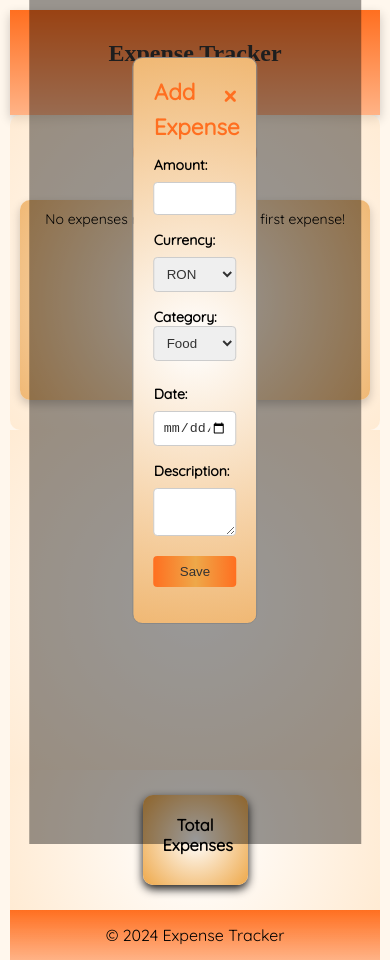
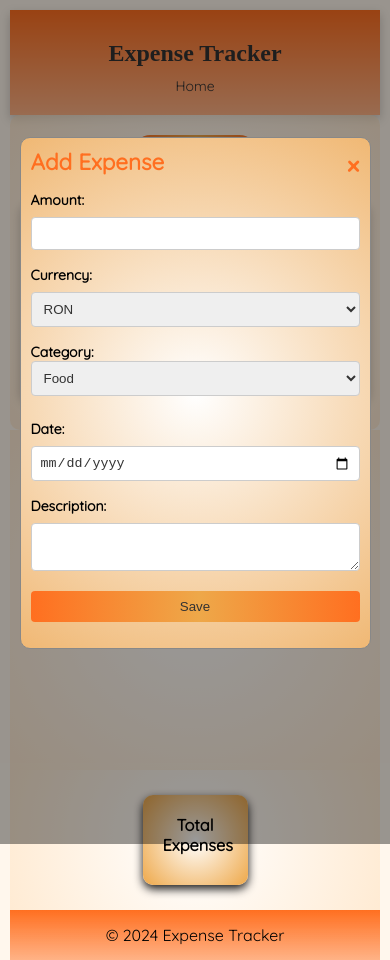
Before and after one commit to RoxanaD01/Expense-Tracker, a plain HTML site: page indexapp.html in a window 390 px wide. Both pictures are taken after a click on the button "Add Expense". Drawn offline with nearby package versions, Linux system fonts and the light colour scheme; a web font is replaced by a local one.

Commit message:
Update CSS styles for the application

```diff
--- a/stylesapp.css
+++ b/stylesapp.css
@@ -337,6 +337,7 @@ footer {
     }
 
     #expenseList {
+        overflow-y: auto;
         height: 200px;            /* Adjust height for scrolling */
     }
 
@@ -345,8 +346,9 @@ footer {
         padding: 15px;
     }
 
-    .modal {
-        width: 85%;
+    .modal-content {
+        margin-top: 35%;
+        width: 90%;
         padding: 10px;
     }
 }
```
